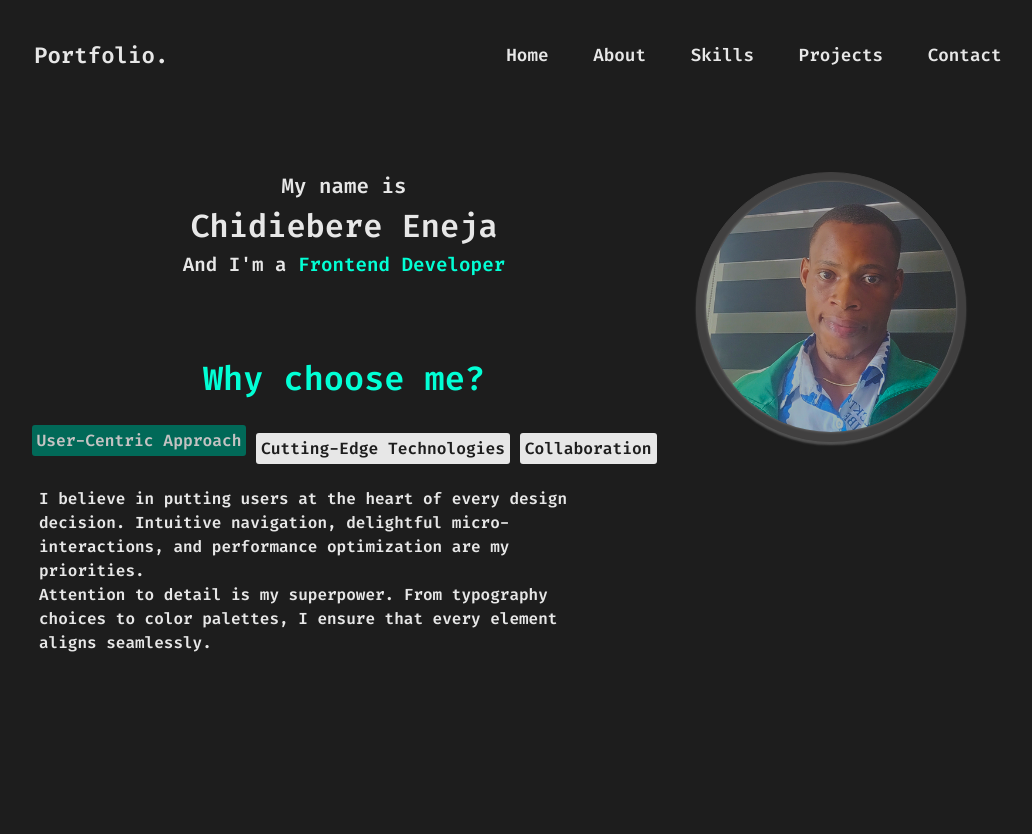
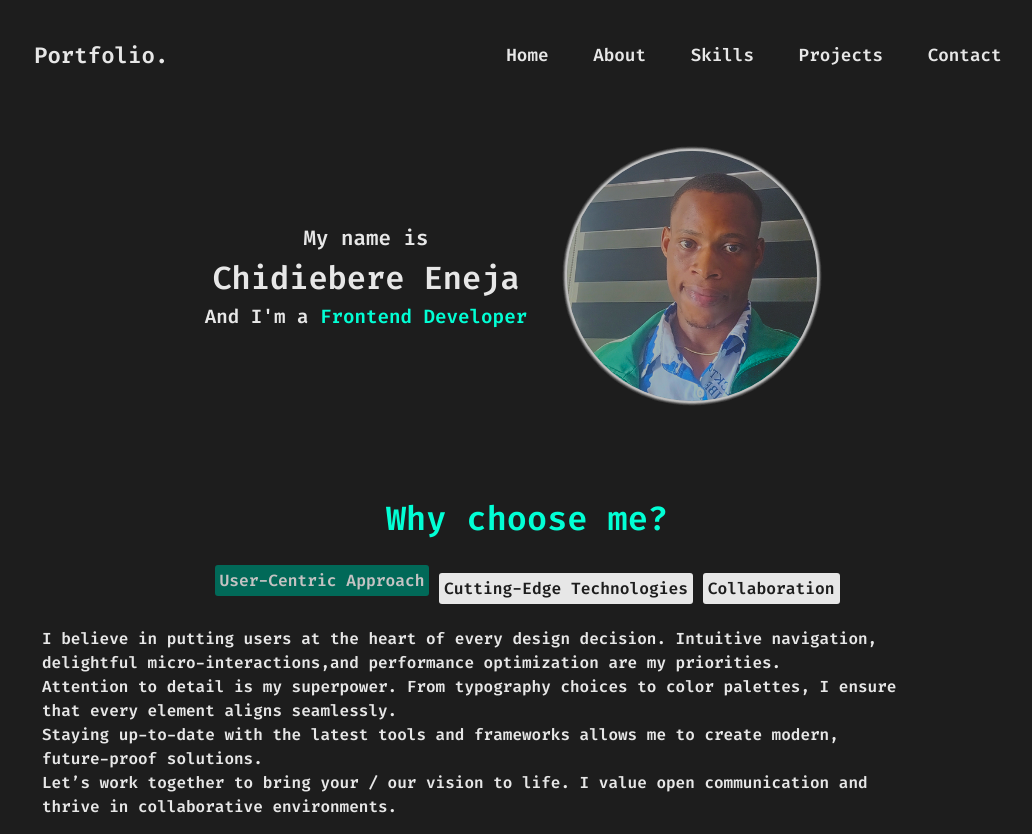
Before and after one commit to Chidiebereeneja/myportfolio, a plain HTML site: page pages/homePage.html in a window 1280 px wide. Shown: the whole page, without its empty margins (121-1153 px from the left). Before the commit the page ends 800 px from the top, so only its background shows below. Drawn offline with Linux system fonts and the light colour scheme.

Commit message:
Still in progress...

```diff
--- a/asset/styles/homepage.css
+++ b/asset/styles/homepage.css
@@ -18,8 +18,7 @@ body {
 }
 main {
 	width: 100%;
-  height: 90vh;
-  transform: translateY(60px);
+	transform: translateY(40px);
 	display: flex;
 	justify-content: center;
 }
@@ -27,24 +26,27 @@ main section.profile--container {
 	max-width: 1200px;
 	width: 100%;
 	display: flex;
-  flex-direction: row-reverse;
+	flex-direction: column;
 	justify-content: center;
-  gap: 2rem;
+	align-items: center;
+	gap: 1rem;
 	padding-block-start: 7rem;
-  padding-inline-end: 5rem;
+	padding-inline-end: 1rem;
 	z-index: -10;
 }
 main aside.profile--image {
-  width: 270px;
-  height: 270px;
-  background-color: rgb(65, 64, 64);
+	width: 100%;
 	display: flex;
 	justify-content: center;
 	align-items: center;
+	gap: 2.5rem;
 	z-index: 0;
-  border-radius: 50%;
-  border: 1px solid rgb(65, 64, 64);
-  box-shadow: 0px 3px 2px rgb(83, 83, 83);
+}
+.profile--details {
+	display: flex;
+	flex-direction: column;
+	justify-content: center;
+	align-items: center;
 }
 main aside.profile--image figure {
 	width: 250px;
@@ -52,6 +54,10 @@ main aside.profile--image figure {
 	z-index: 3;
 	margin-top: -1px;
 	border-radius: 50%;
+	box-shadow: 0px 0px 4px var(--secondary-color),
+		0px 0px 4px var(--secondary-color), 0px 0px 4px var(--secondary-color),
+		0px 0px 4px var(--secondary-color), 0px 0px 4px var(--secondary-color),
+		0px 0px 4px var(--secondary-color);
 }
 main aside.profile--image figure img {
 	width: 100%;
@@ -60,31 +66,32 @@ main aside.profile--image figure img {
 	box-shadow: 0px 0px 3px grey;
 }
 main aside.profile--text {
-  width: 60%;
+	width: 100%;
 	display: flex;
 	flex-flow: column;
 	align-items: center;
 	padding-inline-start: 2rem;
 }
-main aside.profile--text > strong {
+main aside .profile--details > strong {
 	color: var(--secondary-color);
 	font-size: 1.3rem;
 }
-main aside.profile--text h1 {
+main aside .profile--details h1 {
 	text-align: center;
 	color: var(--secondary-color);
 	margin-block: 5px;
 	font-size: 2rem;
 }
-main aside.profile--text > p {
+main aside .profile--details > p {
 	text-align: center;
 	color: var(--secondary-color);
 	font-size: 1.2rem;
 }
-main aside.profile--text > p span {
+main aside .profile--details > p span {
 	color: var(--primary-color);
 }
 .choose--me {
+	width: 100%;
 	display: flex;
 	flex-direction: column;
 	align-items: center;
@@ -98,6 +105,7 @@ main aside.profile--text > p span {
 .choose--me--header {
 	display: flex;
 	flex-flow: row wrap;
+	justify-content: center;
 	gap: 0.6rem;
 	margin-block: 0.5rem;
 }
@@ -116,6 +124,8 @@ main aside.profile--text > p span {
 	background-color: #c0bfbf;
 }
 .choose--me--text {
+	max-width: 1000px;
+	width: 100%;
 	color: var(--secondary-color);
 	display: grid;
 	grid-template-columns: 1fr;
@@ -125,7 +135,11 @@ main aside.profile--text > p span {
 .choose--me--text div {
 	width: 90%;
 	align-self: center;
+	display: flex;
+	flex-direction: column;
+	align-items: center;
 }
+
 .display--none {
 	display: none;
 }
@@ -134,3 +148,15 @@ main aside.profile--text > p span {
 	color: rgb(197, 195, 195) !important;
 	transform: translateY(-8px);
 }
+
+@media (max-width: 768px) {
+	.profile--container {
+		flex-direction: column;
+		gap: 10rem;
+	}
+	.profile--image {
+		display: flex;
+		flex-direction: column;
+		gap: 1rem;
+	}
+}
--- a/asset/styles/index.css
+++ b/asset/styles/index.css
@@ -22,35 +22,36 @@ main {
 	align-items: center;
 	/* overflow: hidden; */
 }
-h1 {
+div {
+	width: 90%;
 	color: var(--primary-color);
 	text-align: center;
 	font-size: calc(1.3rem + 1vw);
-	/* animation: welcome alternate 10s forwards ease-in; */
 }
 
-/* @keyframes welcome{
+.styleAnimation {
+	transition: all 0.2s;
+	animation: welcome alternate 15s forwards ease-in;
+}
+
+@keyframes welcome {
 	0% {
-    transform: scale(0);
+		opacity: 1;
 	}
-  10% {
-    transform: scale(0.2);
-  }
+
 	25% {
-    transform: scale(0.6);
+		opacity: 1;
 	}
 	50% {
-    transform: scale(1);
+		opacity: 1;
 	}
 	75% {
-    transform: scale(1);
+		opacity: 0.8;
 	}
 	80% {
-    opacity: 0.7;
-    transform: scale(1.4);
+		opacity: 0.5;
 	}
 	100% {
-    opacity: 0.1;
-    transform: scale(1.7);
+		opacity: 0;
 	}
-} */
+}
--- a/pages/homePage.html
+++ b/pages/homePage.html
@@ -66,23 +66,25 @@
 		<main>
 			<section class="profile--container">
 				<aside class="profile--image">
+					<div class="profile--details">
+						<strong>My name is</strong>
+						<h1>Chidiebere Eneja</h1>
+						<p>And I'm a <span>Frontend Developer</span></p>
+					</div>
+
 					<figure>
 						<img src="/asset/images/myProfile.png" alt="" />
 					</figure>
 				</aside>
 
 				<aside class="profile--text">
-          <strong>My name is</strong>
-          <h1>Chidiebere Eneja</h1>
-          <p>And I'm a <span>Frontend Developer</span></p>
-
 					<section class="choose--me">
 						<h2>Why choose me?</h2>
 
 						<div class="choose--me--header">
-              <a href="#User-Centric" class="user active"
-                >User-Centric Approach</a
-              >
+							<a href="#User-Centric" class="user active">
+								User-Centric Approach
+							</a>
 							<a href="#Cutting-Edge" class="user">
 								Cutting-Edge Technologies
 							</a>
@@ -91,10 +93,11 @@
 
 						<div class="choose--me--text">
 							<div id="User-Centric">
-                <p class="user-text">
+								<p>
 									I believe in putting users at the heart of every design
-                  decision. Intuitive navigation, delightful micro-interactions,
-                  and performance optimization are my priorities.
+									decision. Intuitive navigation, delightful
+									micro-interactions,and performance optimization are my
+									priorities.
 								</p>
 								<p>
 									Attention to detail is my superpower. From typography choices
@@ -112,8 +115,9 @@
 
 							<div id="Collaboration">
 								<p>
-                  Let’s work together to bring your / our vision to life. I value open
-                  communication and thrive in collaborative environments.
+									Let’s work together to bring your / our vision to life. I
+									value open communication and thrive in collaborative
+									environments.
 								</p>
 							</div>
 						</div>
--- a/scripts/homepage.js
+++ b/scripts/homepage.js
@@ -3,6 +3,6 @@
 import { tabComponent, defaultDisplay } from "./modules/tab-component.js";
 
 (function () {
-  defaultDisplay();
-  tabComponent();
+	defaultDisplay();
+	tabComponent();
 })();
--- a/scripts/modules/tab-component.js
+++ b/scripts/modules/tab-component.js
@@ -1,4 +1,6 @@
 "use strict";
+
+const btnsCont = document.querySelector(".choose--me--header");
 
 const chooseBtnContainer = document.querySelector(".choose--me--header");
 
@@ -20,7 +22,7 @@ function tabComponent() {
 			const check = [...e.target.parentElement.children];
 			const targetAttr = e.target.getAttribute("href").slice(1);
 			const targetContent = e.target.textContent;
-      check
+			const test = check
 				.filter((el) => el.textContent !== targetContent)
 				.map((el) => {
 					const attr = el.getAttribute("href").slice(1);
```
Also changed, not shown: index.html (+1 -1 lines), scripts/index.js (+24 -7 lines). Lines whose indentation alone changed are shown as unchanged.
